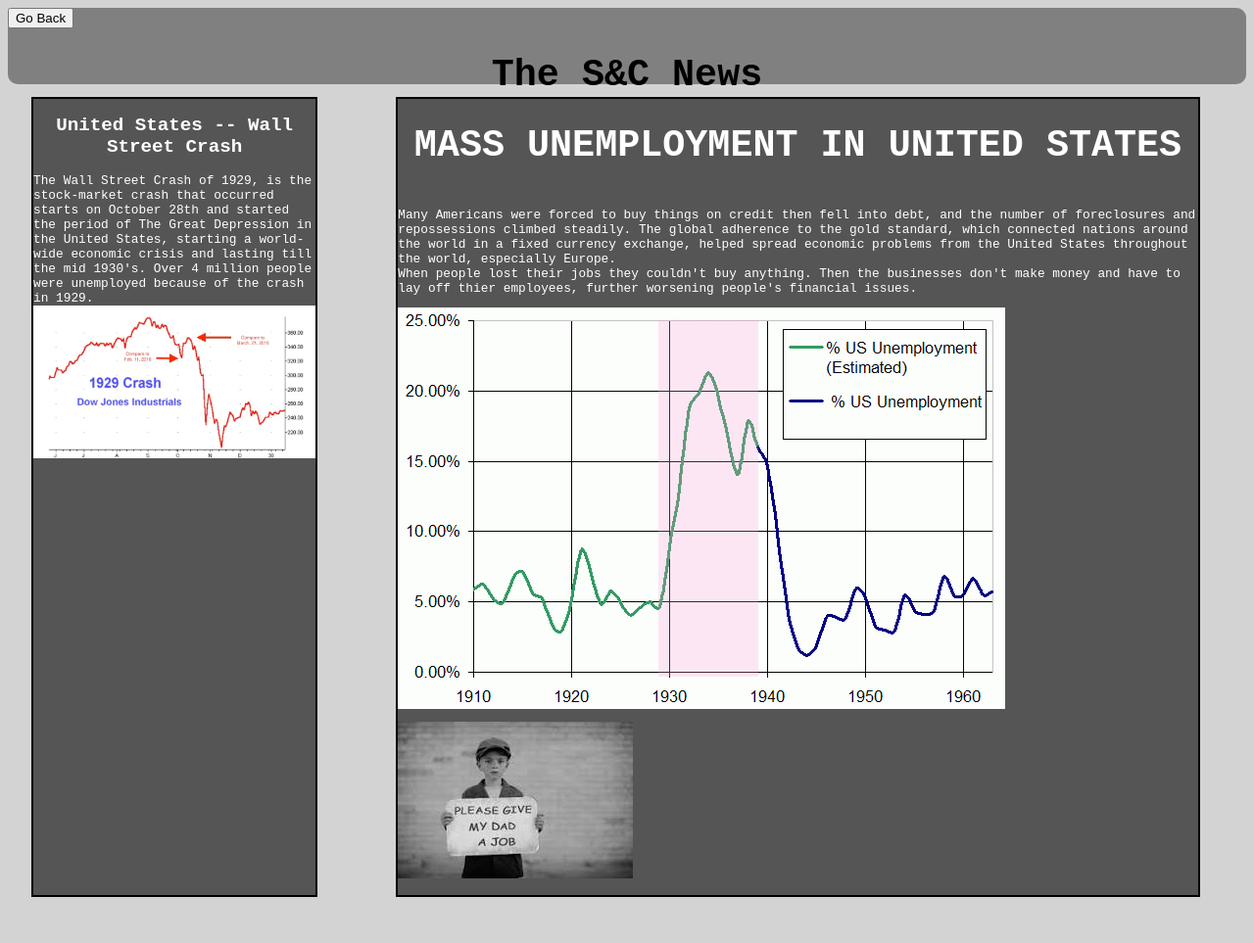
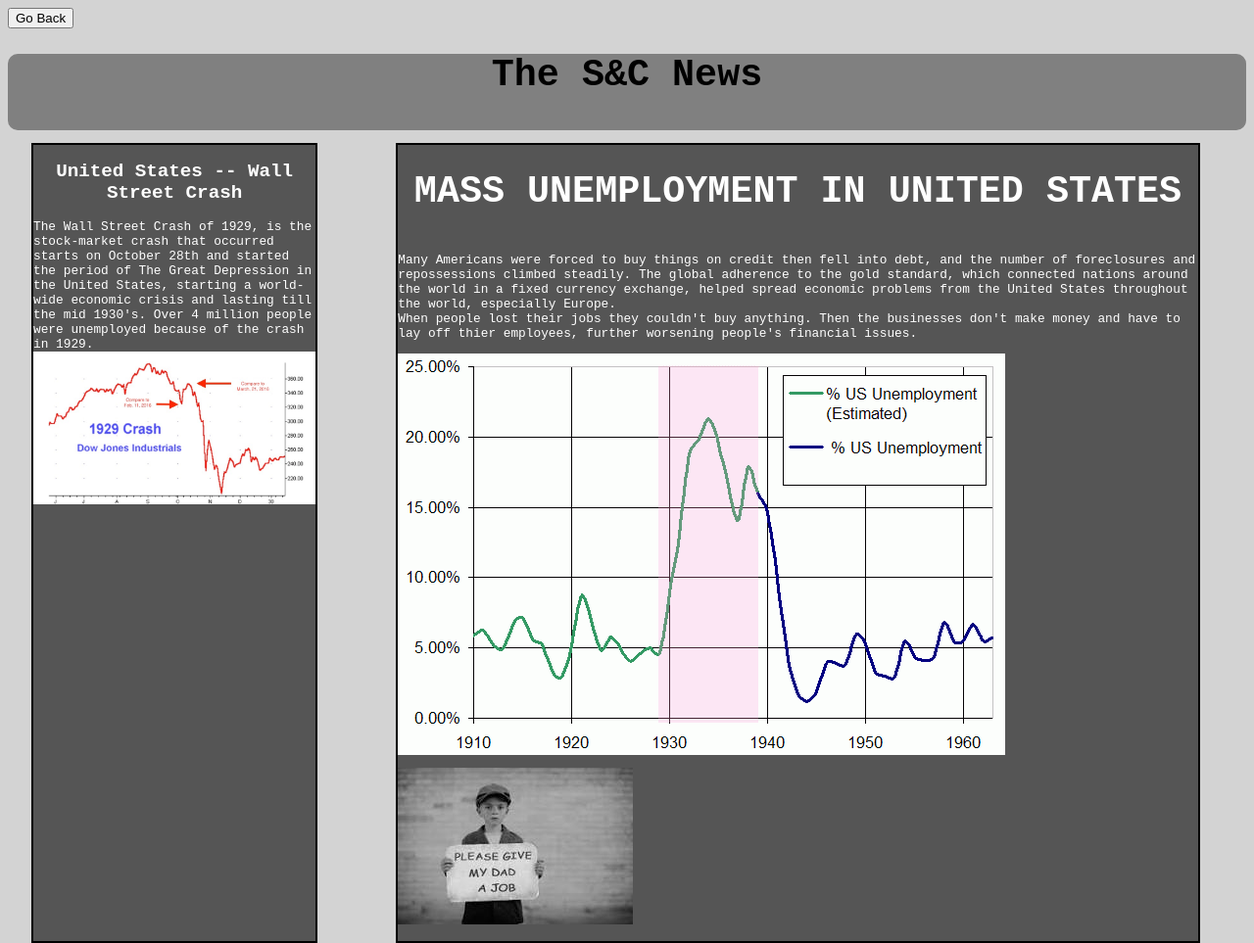
Before and after one commit to calebrwalk5/gd-website, a plain HTML site: page pages/currentevents.html in a window 1280 px wide. Shown: the whole page at 98% size. Before the commit the page ends 916 px from the top, so only its background shows below. Drawn offline with Linux system fonts and the light colour scheme.

Commit message:
Update currentevents.html

```diff
--- a/pages/currentevents.html
+++ b/pages/currentevents.html
@@ -60,7 +60,8 @@
 		}
 		</script>
 		<body>
-		<div class="header"><button onclick="goBack()">Go Back</button><h1>The S&C News</h1></div>
+			<button onclick="goBack()">Go Back</button>
+		<div class="header"><h1>The S&C News</h1></div>
 		<p>
 			<div class="wrapper">
 				<div class="left">
```
